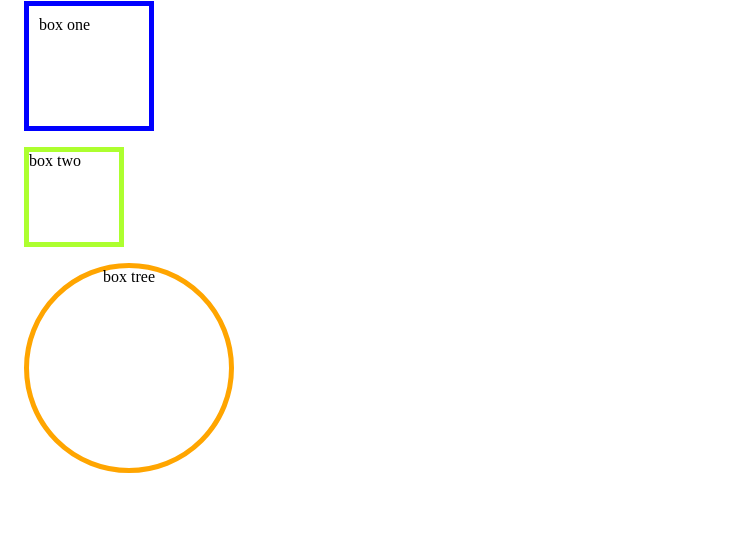
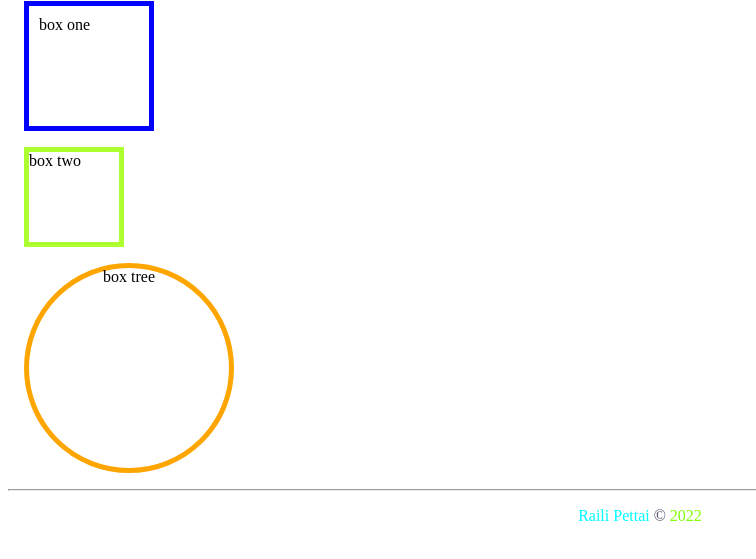
Before and after one commit to Raili93/week2_boxModel, a plain HTML site: page box_model.html in a window 1280 px wide. Shown: the part 79-638 px from the top of the page, without its empty margins (0-756 px from the left). Drawn offline with Linux system fonts and the light colour scheme.

Commit message:
Update box_model.html

```diff
--- a/box_model.html
+++ b/box_model.html
@@ -12,6 +12,14 @@
     <div style="height:100px; width:100px; border: blue 5px solid ; margin: 16px; padding: 10px;">box one </div>
     <div  style="box-sizing: border-box;  height: 100px; width:100px; border: greenyellow 5px solid ; margin: 16px;">box two</div>
     <div  style="border-radius: 50%; height: 200px; width:200px; border: orange 5px solid ; margin: 16px; text-align: center; ">box tree</div>
+        <hr>
+
+    <p style="text-align:center;">
+        <span style="color: aqua;">Raili Pettai</span>
+        <span style="color: rgb(75, 75, 104);"> &#169;</span>
+        <span style="color: chartreuse;">2022</span>
+    </p>
+ </footer>
 
 </body>
 </html>
```
